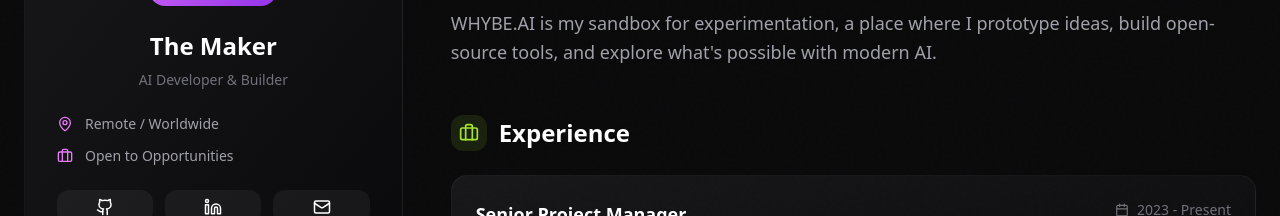
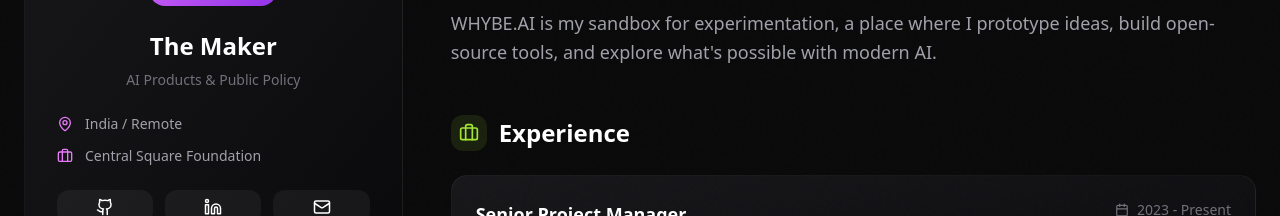
Before and after one commit to gordianknot-legacy/my-sandbox, a Next.js app: page /about in a window 1280 px wide. Shown: the part 335-551 px from the top of the page. Built offline with nearby package versions, Linux system fonts and the light colour scheme.

Commit message:
Update about me

```diff
--- a/app/about/page.tsx
+++ b/app/about/page.tsx
@@ -105,16 +105,16 @@
                     W
                   </div>
                   <h1 className="text-2xl font-bold text-center mb-2">The Maker</h1>
-                  <p className="text-zinc-500 text-center text-sm mb-6">AI Developer &amp; Builder</p>
+                  <p className="text-zinc-500 text-center text-sm mb-6">AI Products &amp; Public Policy</p>
 
                   <div className="space-y-3 mb-6">
                     <div className="flex items-center gap-3 text-sm text-zinc-400">
                       <MapPin size={16} className="text-fuchsia-400" />
-                      <span>Remote / Worldwide</span>
+                      <span>India / Remote</span>
                     </div>
                     <div className="flex items-center gap-3 text-sm text-zinc-400">
                       <Briefcase size={16} className="text-fuchsia-400" />
-                      <span>Open to Opportunities</span>
+                      <span>Central Square Foundation</span>
                     </div>
                   </div>
 
```
